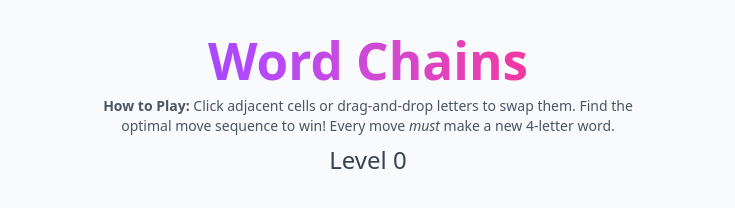
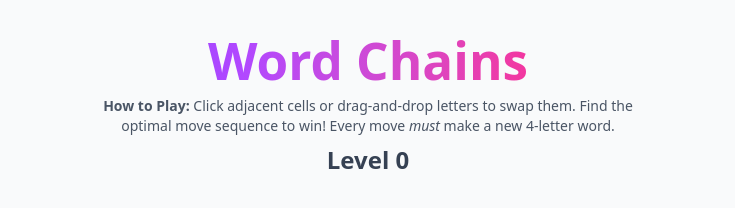
Before and after one commit to sudorandom/wordchain, a React (Vite) app in the folder frontend/: page / in a window 1280 px wide. Shown: the top 208 px of the page, without its empty margins (272-1007 px from the left). Built offline with nearby package versions, Linux system fonts and the light colour scheme.

Commit message:
chore: bold level title

```diff
--- a/frontend/src/App.tsx
+++ b/frontend/src/App.tsx
@@ -656,7 +656,7 @@ function App() {
             <p><span className="font-semibold mb-1">How to Play:</span> Click adjacent cells or drag-and-drop letters to swap them. Find the optimal move sequence to win! Every move <i>must</i> make a new {minWordLength}-letter word.</p>
        </div>
 
-       <h2 className="text-2xl mb-2 text-gray-700">Level {level}</h2>
+       <h2 className="text-2xl mb-2 font-bold text-gray-700">Level {level}</h2>
 
        <div className="h-6 mb-2 text-center">
             {isInvalidMove && <p className="text-red-600 font-semibold">{Array.isArray(foundWordsDisplay) && foundWordsDisplay.length > 0 ? foundWordsDisplay[0] : 'Invalid Move!'}</p>}
```
